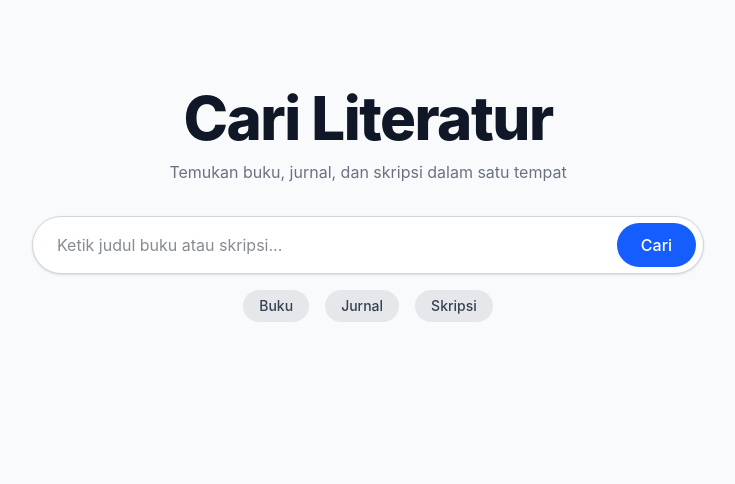
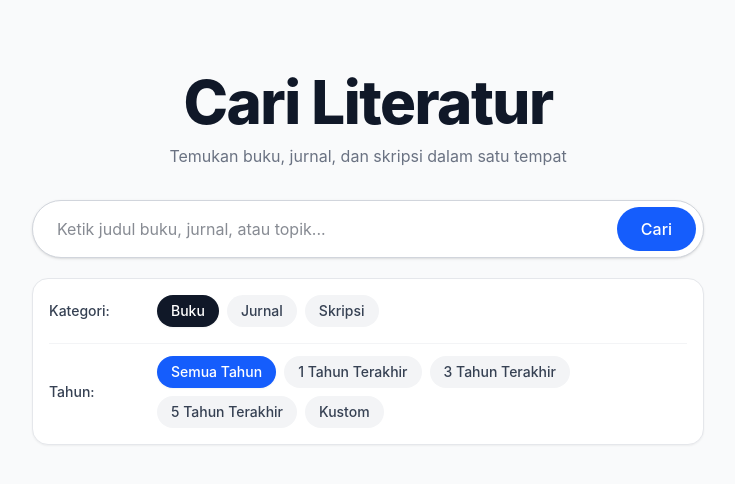
Before and after one commit to Shafwan-8/search-paper-app, a Vue app: page / in a window 1280 px wide. Shown: the top 484 px of the page, without its empty margins (272-1007 px from the left). Built offline with nearby package versions, Linux system fonts and the light colour scheme.

Commit message:
feat: add year range filtering and implement search UI with custom publication year selection

```diff
--- a/src/App.vue
+++ b/src/App.vue
@@ -3,10 +3,21 @@ import { ref } from 'vue';
 import axios from 'axios';
 
 const searchQuery = ref('');
-const selectedFilter = ref('semua');
+const selectedFilter = ref('buku');
+const selectedYearFilter = ref('semua');
+const fromYear = ref('');
+const toYear = ref('');
 const results = ref([]);
 const isLoading = ref(false);
 const errorMsg = ref('');
+
+const yearOptions = [
+  { label: 'Semua Tahun', value: 'semua' },
+  { label: '1 Tahun Terakhir', value: '1_tahun' },
+  { label: '3 Tahun Terakhir', value: '3_tahun' },
+  { label: '5 Tahun Terakhir', value: '5_tahun' },
+  { label: 'Kustom', value: 'kustom' }
+];
 
 const handleSearch = async () => {
   if (!searchQuery.value.trim()) return;
@@ -16,12 +27,19 @@ const handleSearch = async () => {
   results.value = [];
 
   try {
-    const response = await axios.get('http://localhost:5000/api/search', {
-      params: {
+    const params = {
       q: searchQuery.value,
-        type: selectedFilter.value
+      type: selectedFilter.value,
+    };
+
+    if (selectedYearFilter.value === 'kustom') {
+      if (fromYear.value) params.from_year = fromYear.value;
+      if (toYear.value) params.to_year = toYear.value;
+    } else if (selectedYearFilter.value !== 'semua') {
+      params.year = selectedYearFilter.value;
     }
-    });
+
+    const response = await axios.get('http://localhost:5000/api/search', { params });
     results.value = response.data.data;
   } catch (err) {
     errorMsg.value = 'Terjadi kesalahan saat mengambil data.';
@@ -34,7 +52,7 @@ const handleSearch = async () => {
 <template>
   <div class="min-h-screen bg-gray-50 flex flex-col items-center p-6">
     <!-- Header / Judul Utama -->
-    <header class="mt-16 text-center">
+    <header class="mt-12 text-center">
       <h1 class="text-4xl md:text-6xl font-extrabold text-gray-900 tracking-tight">
         Cari Literatur
       </h1>
@@ -45,38 +63,43 @@ const handleSearch = async () => {
 
     <!-- Search Capsule Bar & Filter -->
     <main class="w-full max-w-2xl mt-8">
-      <form @submit.prevent="handleSearch" class="flex flex-col gap-4">
+      <form @submit.prevent="handleSearch" class="flex flex-col gap-5">
         <!-- Input Capsule -->
         <div class="relative flex items-center">
           <input
             v-model="searchQuery"
             type="text"
-            placeholder="Ketik judul buku atau skripsi..."
-            class="w-full py-4 pl-6 pr-32 text-gray-900 bg-white border border-gray-300 rounded-full shadow-sm focus:outline-none focus:ring-2 focus:ring-blue-500 focus:border-transparent transition-all"
+            placeholder="Ketik judul buku, jurnal, atau topik..."
+            class="w-full py-4 pl-6 pr-32 text-gray-900 bg-white border border-gray-300 rounded-full shadow-sm focus:outline-none focus:ring-2 focus:ring-blue-500 focus:border-transparent transition-all text-base"
           />
           <button
             type="submit"
-            class="absolute right-2 px-6 py-2.5 bg-blue-600 hover:bg-blue-700 text-white font-medium rounded-full transition-colors"
+            :disabled="isLoading"
+            class="absolute right-2 px-6 py-2.5 bg-blue-600 hover:bg-blue-700 disabled:bg-blue-400 text-white font-medium rounded-full transition-colors cursor-pointer"
           >
-            Cari
+            {{ isLoading ? 'Mencari...' : 'Cari' }}
           </button>
         </div>
 
-        <!-- Opsi Filter -->
-        <div class="flex justify-center gap-2 sm:gap-4 text-sm font-medium text-gray-600">
+        <!-- Filter Container -->
+        <div class="bg-white border border-gray-200 rounded-2xl p-4 shadow-xs space-y-4">
+          <!-- Filter Jenis Dokumen -->
+          <div class="flex flex-col sm:flex-row sm:items-center gap-2 sm:gap-3 text-sm">
+            <span class="font-medium text-gray-700 w-24 shrink-0">Kategori:</span>
+            <div class="flex flex-wrap gap-2">
               <label
                 v-for="filter in ['buku', 'jurnal', 'skripsi']"
                 :key="filter"
                 :class="[
-              'px-4 py-1.5 rounded-full cursor-pointer transition-all capitalize',
+                  'px-3.5 py-1.5 rounded-full cursor-pointer transition-all capitalize text-xs sm:text-sm font-medium',
                   selectedFilter === filter
-                ? 'bg-gray-900 text-white'
-                : 'bg-gray-200 text-gray-700 hover:bg-gray-300'
+                    ? 'bg-gray-900 text-white shadow-xs'
+                    : 'bg-gray-100 text-gray-700 hover:bg-gray-200'
                 ]"
               >
                 <input
                   type="radio"
-              name="filter"
+                  name="type_filter"
                   :value="filter"
                   v-model="selectedFilter"
                   class="hidden"
@@ -84,42 +107,122 @@ const handleSearch = async () => {
                 {{ filter }}
               </label>
             </div>
+          </div>
+
+          <!-- Filter Tahun Pembuatan -->
+          <div class="flex flex-col sm:flex-row sm:items-center gap-2 sm:gap-3 text-sm pt-3 border-t border-gray-100">
+            <span class="font-medium text-gray-700 w-24 shrink-0">Tahun:</span>
+            <div class="flex flex-wrap gap-2 items-center">
+              <label
+                v-for="opt in yearOptions"
+                :key="opt.value"
+                :class="[
+                  'px-3.5 py-1.5 rounded-full cursor-pointer transition-all text-xs sm:text-sm font-medium',
+                  selectedYearFilter === opt.value
+                    ? 'bg-blue-600 text-white shadow-xs'
+                    : 'bg-gray-100 text-gray-700 hover:bg-gray-200'
+                ]"
+              >
+                <input
+                  type="radio"
+                  name="year_filter"
+                  :value="opt.value"
+                  v-model="selectedYearFilter"
+                  class="hidden"
+                />
+                {{ opt.label }}
+              </label>
+            </div>
+          </div>
+
+          <!-- Input Rentang Tahun Kustom -->
+          <div
+            v-if="selectedYearFilter === 'kustom'"
+            class="flex items-center gap-3 pt-2 pl-0 sm:pl-27 text-sm"
+          >
+            <div class="flex items-center gap-2">
+              <label class="text-xs text-gray-500 font-medium">Dari:</label>
+              <input
+                v-model="fromYear"
+                type="number"
+                placeholder="2018"
+                min="1900"
+                max="2099"
+                class="w-24 px-3 py-1.5 text-sm bg-gray-50 border border-gray-300 rounded-lg focus:ring-2 focus:ring-blue-500 focus:bg-white focus:outline-none"
+              />
+            </div>
+            <span class="text-gray-400">-</span>
+            <div class="flex items-center gap-2">
+              <label class="text-xs text-gray-500 font-medium">Sampai:</label>
+              <input
+                v-model="toYear"
+                type="number"
+                placeholder="2024"
+                min="1900"
+                max="2099"
+                class="w-24 px-3 py-1.5 text-sm bg-gray-50 border border-gray-300 rounded-lg focus:ring-2 focus:ring-blue-500 focus:bg-white focus:outline-none"
+              />
+            </div>
+          </div>
+        </div>
       </form>
 
       <!-- Status Loading & Error -->
-      <div v-if="isLoading" class="mt-8 text-center text-gray-500">
-        Mencari dokumen...
+      <div v-if="isLoading" class="mt-8 text-center text-gray-500 flex items-center justify-center gap-2">
+        <svg class="animate-spin h-5 w-5 text-blue-600" xmlns="http://www.w3.org/2000/svg" fill="none" viewBox="0 0 24 24">
+          <circle class="opacity-25" cx="12" cy="12" r="10" stroke="currentColor" stroke-width="4"></circle>
+          <path class="opacity-75" fill="currentColor" d="M4 12a8 8 0 018-8v8H4z"></path>
+        </svg>
+        <span>Mencari dokumen...</span>
       </div>
-      <div v-if="errorMsg" class="mt-8 text-center text-red-500">
+      <div v-if="errorMsg" class="mt-8 p-4 bg-red-50 border border-red-200 rounded-xl text-center text-red-600 text-sm">
         {{ errorMsg }}
       </div>
 
       <!-- Hasil Pencarian -->
-      <section class="mt-8 space-y-4">
+      <section v-if="!isLoading && results.length > 0" class="mt-8 space-y-4">
+        <div class="text-xs font-semibold text-gray-500 uppercase tracking-wider px-1">
+          Ditemukan {{ results.length }} Hasil
+        </div>
         <article
           v-for="item in results"
           :key="item.id"
-          class="p-5 bg-white border border-gray-200 rounded-xl shadow-sm hover:shadow-md transition-shadow"
+          class="p-5 bg-white border border-gray-200 rounded-xl shadow-xs hover:shadow-md transition-shadow"
         >
-          <span v-if="item.type == 'book'" class="inline-block px-2.5 py-0.5 text-xs font-semibold text-blue-800 bg-blue-100 rounded-full uppercase mb-2">
-            Buku / {{ item.type }}
+          <div class="flex items-center gap-2 mb-2">
+            <span v-if="item.type == 'book'" class="inline-block px-2.5 py-0.5 text-xs font-semibold text-blue-800 bg-blue-100 rounded-full uppercase">
+              Buku
             </span>
-          <span v-else-if="item.type == 'article'" class="inline-block px-2.5 py-0.5 text-xs font-semibold text-green-800 bg-green-100 rounded-full uppercase mb-2">
-            Jurnal / {{ item.type }}
+            <span v-else-if="item.type == 'article'" class="inline-block px-2.5 py-0.5 text-xs font-semibold text-green-800 bg-green-100 rounded-full uppercase">
+              Jurnal
             </span>
-          <span v-else-if="item.type == 'dissertation'" class="inline-block px-2.5 py-0.5 text-xs font-semibold text-red-800 bg-red-100 rounded-full uppercase mb-2">
-            Skripsi / {{ item.type }}
+            <span v-else-if="item.type == 'dissertation'" class="inline-block px-2.5 py-0.5 text-xs font-semibold text-red-800 bg-red-100 rounded-full uppercase">
+              Skripsi
             </span>
+            <span v-else class="inline-block px-2.5 py-0.5 text-xs font-semibold text-gray-800 bg-gray-100 rounded-full uppercase">
+              {{ item.type || 'Dokumen' }}
+            </span>
+
+            <span v-if="item.isOpenAccess" class="inline-block px-2 py-0.5 text-xs font-medium text-emerald-700 bg-emerald-50 border border-emerald-200 rounded-full">
+              Open Access
+            </span>
+          </div>
+
           <h2 class="text-lg font-bold text-gray-900 leading-snug">
             <a :href="item.link" target="_blank" class="hover:underline hover:text-blue-600">
               {{ item.title }}
             </a>
           </h2>
           <p class="mt-1 text-sm text-gray-600">
-            {{ item.author }} • {{ item.year }}
+            <span class="font-medium text-gray-800">{{ item.author }}</span> • <span class="text-blue-700 font-medium">Tahun {{ item.year }}</span>
           </p>
         </article>
       </section>
+
+      <!-- Hasil Kosong -->
+      <div v-else-if="!isLoading && !errorMsg && searchQuery && results.length === 0" class="mt-8 text-center text-gray-500 text-sm">
+        Tidak ditemukan hasil untuk pencarian dan filter yang dipilih.
+      </div>
     </main>
   </div>
 </template>
```
Also changed, not shown: server.js (+33 -4 lines), 1 other file (tests, documents, lock files or other folders). Lines whose indentation alone changed are shown as unchanged.
